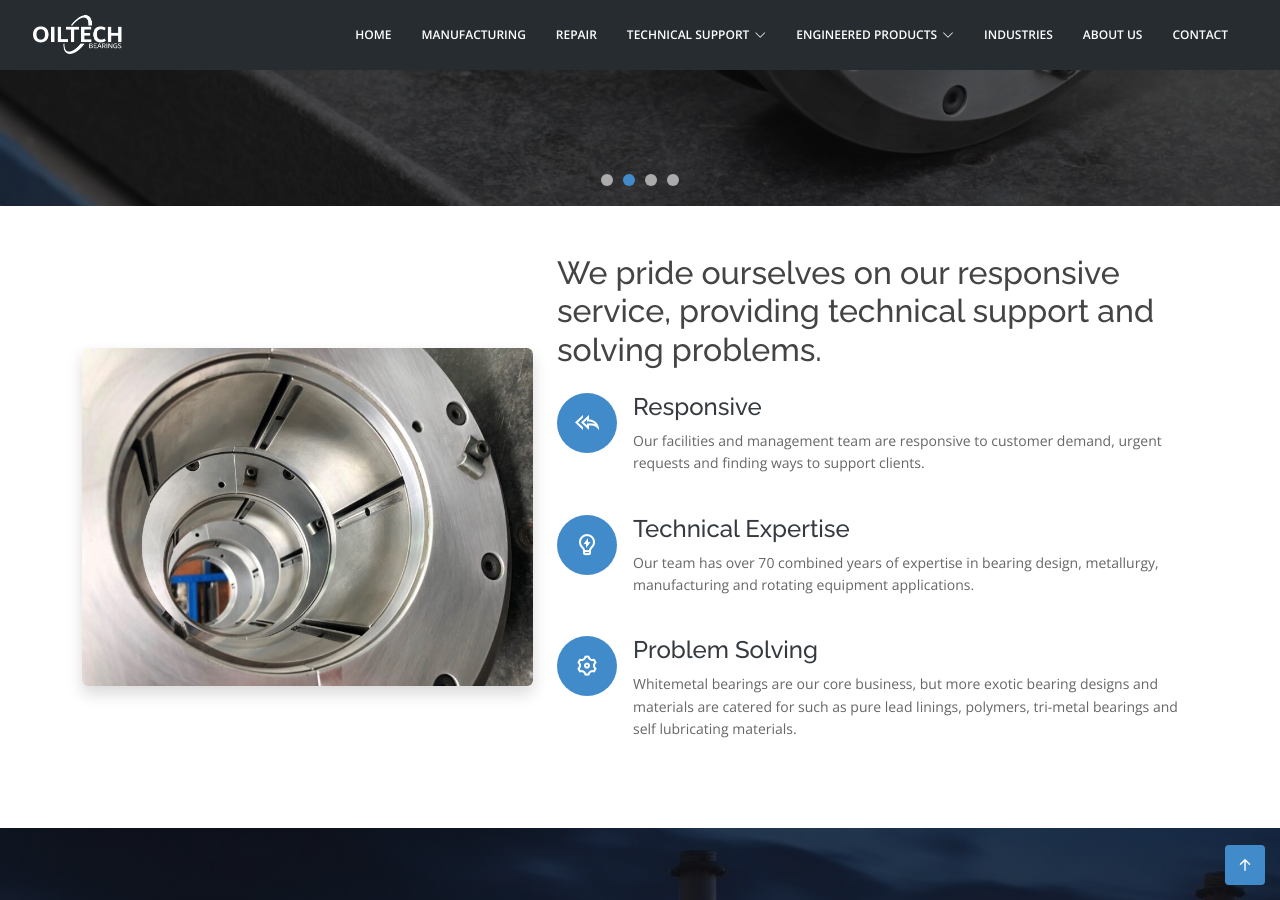
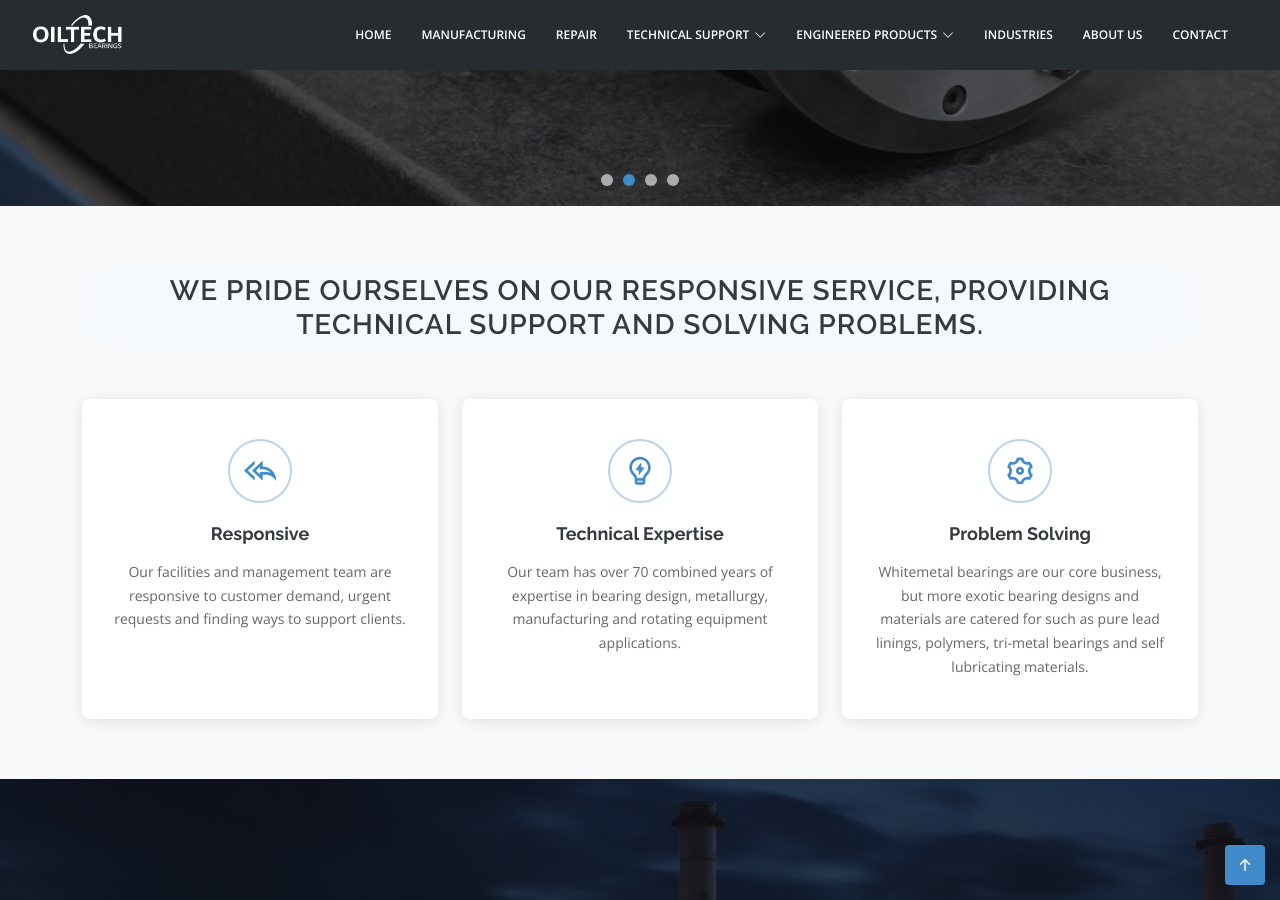
Before and after one commit to fractionerp/oiltechbrg.com, a Jekyll site: the page built from index.html, in a window 1280 px wide and 900 px high, scrolled down 694 px. Built offline with Jekyll 4.4.1, drawn with Linux system fonts in a browser that asks for light colours; nearby versions of some CDN libraries; library files that are not in the unit come from our copies; comment, search, counter and statistics services are not loaded.

Commit message:
style: match original site layout and fix industries page
- Change about section from 2-column to 3 feature cards
- Simplify gallery to standard 2x3 Bootstrap grid
- Add position:fixed to header to overlay carousel
- Improve industries page with card styling and backgrounds
- Add proper shadows and spacing to industry cards

Co-Authored-By: Claude Opus 4.5 <noreply@anthropic.com>

```diff
--- a/assets/css/style.css
+++ b/assets/css/style.css
@@ -83,6 +83,8 @@ h1, h2, h3, h4, h5, h6 {
 # Header
 --------------------------------------------------------------*/
 #header {
+  position: fixed;
+  top: 0;
   transition: all 0.5s;
   z-index: 997;
   padding: 15px 40px 15px 20px;
@@ -436,46 +438,36 @@ section {
 # About
 --------------------------------------------------------------*/
 .about {
-  padding: 60px 0; }
-/* About section icon circles */
-.about .icon-circle {
-  width: 60px;
-  height: 60px;
-  min-width: 60px;
-  background: #428bca;
-  border-radius: 50%;
-  display: flex;
-  align-items: center;
-  justify-content: center; }
-  .about .icon-circle i {
-    color: #fff;
-    font-size: 24px; }
-.about h4 a {
+  padding: 60px 0;
+  background: #f8f9fa; }
+.about .section-title {
+  margin-bottom: 40px; }
+.about .section-title h2 {
+  font-size: 28px;
+  font-weight: 600;
   color: #343a40;
-  transition: 0.3s; }
-  .about h4 a:hover {
-    color: #428bca; }
-.about p {
-  color: #666;
-  font-size: 14px;
-  line-height: 1.6; }
-
-.about .icon-boxes h4 {
-  font-size: 22px;
-  font-weight: 700;
-  color: #394047;
-  margin-bottom: 15px; }
+  text-align: center;
+  margin-bottom: 0; }
 .about .icon-box {
-  margin-top: 30px; }
+  text-align: center;
+  padding: 40px 30px;
+  background: #fff;
+  border-radius: 8px;
+  box-shadow: 0 2px 15px rgba(0, 0, 0, 0.1);
+  transition: 0.3s;
+  height: 100%; }
+  .about .icon-box:hover {
+    transform: translateY(-5px);
+    box-shadow: 0 5px 25px rgba(0, 0, 0, 0.15); }
   .about .icon-box .icon {
-    float: left;
     display: flex;
     align-items: center;
     justify-content: center;
     width: 64px;
     height: 64px;
     border: 2px solid #b9d4ec;
-    border-radius: 50px;
+    border-radius: 50%;
+    margin: 0 auto 20px;
     transition: 0.5s; }
     .about .icon-box .icon i {
       color: #428bca;
@@ -485,20 +477,20 @@ section {
     border-color: #428bca; }
     .about .icon-box:hover .icon i {
       color: #fff; }
-  .about .icon-box .title {
-    margin-left: 85px;
+  .about .icon-box h4 {
+    font-size: 18px;
     font-weight: 700;
-    margin-bottom: 10px;
-    font-size: 18px; }
-    .about .icon-box .title a {
+    margin-bottom: 15px; }
+    .about .icon-box h4 a {
       color: #343a40;
       transition: 0.3s; }
-      .about .icon-box .title a:hover {
+      .about .icon-box h4 a:hover {
         color: #428bca; }
-  .about .icon-box .description {
-    margin-left: 85px;
-    line-height: 24px;
-    font-size: 14px; }
+  .about .icon-box p {
+    color: #666;
+    font-size: 14px;
+    line-height: 1.7;
+    margin-bottom: 0; }
 .about .video-box {
   background: url("../img/about.jpg") center center no-repeat;
   background-size: cover;
@@ -866,7 +858,8 @@ section {
 # Info Rows (Image/Text pairs used across multiple pages)
 --------------------------------------------------------------*/
 .info-rows {
-  padding: 40px 0 60px 0; }
+  padding: 60px 0;
+  background: #f8f9fa; }
   .info-rows .intro-text {
     text-align: center;
     max-width: 800px;
@@ -937,32 +930,37 @@ section {
 
 /* Industry Cards */
 .industry-card {
-  padding: 30px 0;
-  border-bottom: 1px solid #e0e0e0; }
-  .industry-card:first-of-type {
-    border-top: 1px solid #e0e0e0; }
+  padding: 40px;
+  margin-bottom: 30px;
+  background: #fff;
+  border-radius: 8px;
+  box-shadow: 0 2px 15px rgba(0, 0, 0, 0.08); }
   .industry-card h3 {
     font-size: 22px;
     font-weight: 700;
     color: #394047;
     margin-bottom: 15px; }
     .industry-card h3 i {
-      font-size: 28px; }
+      font-size: 24px; }
   .industry-card p {
     font-size: 14px;
     color: #555;
     line-height: 1.7; }
   .industry-card img {
     width: 100%;
-    height: auto;
-    border-radius: 8px; }
+    max-height: 280px;
+    object-fit: cover;
+    border-radius: 8px;
+    box-shadow: 0 4px 15px rgba(0, 0, 0, 0.1); }
+  .industry-card .industry-content {
+    padding: 0 15px; }
 
 .industry-list {
   list-style: none;
   padding: 0;
-  margin: 15px 0 0 0; }
+  margin: 20px 0 0 0; }
   .industry-list li {
-    padding: 6px 0;
+    padding: 8px 0;
     font-size: 14px;
     color: #555;
     display: flex;
@@ -974,9 +972,13 @@ section {
       flex-shrink: 0; }
 
 @media (max-width: 991px) {
+  .industry-card {
+    padding: 30px; }
   .industry-card h3 {
     font-size: 20px;
-    margin-top: 10px; } }
+    margin-top: 15px; }
+  .industry-card .industry-content {
+    padding: 0; } }
 
 /*--------------------------------------------------------------
 # Services
@@ -1120,44 +1122,14 @@ section {
 --------------------------------------------------------------*/
 .gallery {
   padding: 60px 0; }
-  .gallery .gallery-grid {
-    display: grid;
-    grid-template-columns: repeat(12, 1fr);
-    grid-template-rows: repeat(2, 250px);
-    gap: 10px; }
-  /* Row 1: portrait(3) + portrait(3) + landscape(6) */
-  .gallery .gallery-item:nth-child(1) { grid-column: span 3; }
-  .gallery .gallery-item:nth-child(2) { grid-column: span 3; }
-  .gallery .gallery-item:nth-child(3) { grid-column: span 6; }
-  /* Row 2: landscape(5) + landscape(5) + portrait(2) */
-  .gallery .gallery-item:nth-child(4) { grid-column: span 5; }
-  .gallery .gallery-item:nth-child(5) { grid-column: span 5; }
-  .gallery .gallery-item:nth-child(6) { grid-column: span 2; }
-  .gallery .gallery-item {
-    overflow: hidden;
-    border-radius: 4px; }
-    .gallery .gallery-item img {
-      width: 100%;
-      height: 100%;
-      object-fit: cover;
-      transition: transform 0.3s ease; }
-    .gallery .gallery-item:hover img {
-      transform: scale(1.05); }
-  @media (max-width: 992px) {
-    .gallery .gallery-grid {
-      grid-template-columns: repeat(6, 1fr);
-      grid-template-rows: repeat(3, 200px); }
-    .gallery .gallery-item:nth-child(1),
-    .gallery .gallery-item:nth-child(2) { grid-column: span 3; }
-    .gallery .gallery-item:nth-child(3) { grid-column: span 6; }
-    .gallery .gallery-item:nth-child(4),
-    .gallery .gallery-item:nth-child(5) { grid-column: span 3; }
-    .gallery .gallery-item:nth-child(6) { grid-column: span 6; } }
-  @media (max-width: 576px) {
-    .gallery .gallery-grid {
-      grid-template-columns: 1fr;
-      grid-template-rows: repeat(6, 200px); }
-    .gallery .gallery-item:nth-child(n) { grid-column: span 1; } }
+.gallery img {
+  width: 100%;
+  height: 250px;
+  object-fit: cover;
+  border-radius: 4px;
+  transition: transform 0.3s ease; }
+.gallery img:hover {
+  transform: scale(1.03); }
 
 /*--------------------------------------------------------------
 # Team
--- a/index.html
+++ b/index.html
@@ -89,45 +89,34 @@ window.addEventListener('load', function() {
 <main id="main">
 
   <!-- ======= About Section ======= -->
-  <section id="about" class="about py-5">
+  <section id="about" class="about">
     <div class="container">
-      <div class="row align-items-center">
-        <div class="col-lg-5 mb-4 mb-lg-0">
-          <img src="{{ '/assets/img/about.jpg' | relative_url }}" class="img-fluid rounded shadow" alt="Oiltech Bearings Workshop">
+      <div class="section-title">
+        <h2>We pride ourselves on our responsive service, providing technical support and solving problems.</h2>
       </div>
-        <div class="col-lg-7">
-          <h2 class="mb-4">We pride ourselves on our responsive service, providing technical support and solving problems.</h2>
-
-          <div class="d-flex mb-4">
-            <div class="icon-circle me-3">
-              <i class="ri-reply-all-line"></i>
-            </div>
-            <div>
+      <div class="row justify-content-center">
+        <div class="col-lg-4 col-md-6 d-flex align-items-stretch">
+          <div class="icon-box">
+            <div class="icon"><i class="ri-reply-all-line"></i></div>
             <h4><a href="{{ '/contact' | relative_url }}">Responsive</a></h4>
             <p>Our facilities and management team are responsive to customer demand, urgent requests and finding ways to support clients.</p>
           </div>
         </div>
 
-          <div class="d-flex mb-4">
-            <div class="icon-circle me-3">
-              <i class="ri-lightbulb-flash-line"></i>
-            </div>
-            <div>
+        <div class="col-lg-4 col-md-6 d-flex align-items-stretch">
+          <div class="icon-box">
+            <div class="icon"><i class="ri-lightbulb-flash-line"></i></div>
             <h4><a href="{{ '/technical-support' | relative_url }}">Technical Expertise</a></h4>
             <p>Our team has over 70 combined years of expertise in bearing design, metallurgy, manufacturing and rotating equipment applications.</p>
           </div>
         </div>
 
-          <div class="d-flex mb-4">
-            <div class="icon-circle me-3">
-              <i class="ri-settings-3-line"></i>
-            </div>
-            <div>
+        <div class="col-lg-4 col-md-6 d-flex align-items-stretch">
+          <div class="icon-box">
+            <div class="icon"><i class="ri-settings-3-line"></i></div>
             <h4><a href="{{ '/engineered-bearings' | relative_url }}">Problem Solving</a></h4>
             <p>Whitemetal bearings are our core business, but more exotic bearing designs and materials are catered for such as pure lead linings, polymers, tri-metal bearings and self lubricating materials.</p>
           </div>
-          </div>
-
         </div>
       </div>
     </div>
@@ -217,45 +206,43 @@ window.addEventListener('load', function() {
   </section><!-- End Cta Section -->
 
   <!-- ======= Gallery Section ======= -->
-  <section id="gallery" class="gallery py-5">
+  <section id="gallery" class="gallery">
     <div class="container">
-      <div class="gallery-grid">
-        <!-- Row 1: 2 portrait + 1 landscape -->
-        <div class="gallery-item portrait">
+      <div class="row g-3">
+        <div class="col-lg-4 col-md-6">
+          <picture>
+            <source srcset="{{ '/assets/img/gallery/j-series.webp' | relative_url }}" type="image/webp">
+            <img src="{{ '/assets/img/gallery/j-series.JPG' | relative_url }}" class="img-fluid" alt="j series equalising thrust bearing assembly" loading="lazy">
+          </picture>
+        </div>
+        <div class="col-lg-4 col-md-6">
+          <picture>
+            <source srcset="{{ '/assets/img/gallery/lead-lined-seal.webp' | relative_url }}" type="image/webp">
+            <img src="{{ '/assets/img/gallery/lead-lined-seal.jpeg' | relative_url }}" class="img-fluid" alt="lead lined seals" loading="lazy">
+          </picture>
+        </div>
+        <div class="col-lg-4 col-md-6">
           <picture>
             <source srcset="{{ '/assets/img/gallery/m-series.webp' | relative_url }}" type="image/webp">
-            <img src="{{ '/assets/img/gallery/m-series.jpg' | relative_url }}" alt="modular thrust bearing assembly" loading="lazy">
+            <img src="{{ '/assets/img/gallery/m-series.jpg' | relative_url }}" class="img-fluid" alt="modular thrust bearing assembly" loading="lazy">
           </picture>
         </div>
-        <div class="gallery-item portrait">
+        <div class="col-lg-4 col-md-6">
           <picture>
-            <source srcset="{{ '/assets/img/gallery/lead-lined-seal.webp' | relative_url }}" type="image/webp">
-            <img src="{{ '/assets/img/gallery/lead-lined-seal.jpeg' | relative_url }}" alt="lead lined seals" loading="lazy">
+            <source srcset="{{ '/assets/img/gallery/ccz-tilt-pads.webp' | relative_url }}" type="image/webp">
+            <img src="{{ '/assets/img/gallery/ccz-tilt-pads.jpeg' | relative_url }}" class="img-fluid" alt="ccz tilt pads" loading="lazy">
           </picture>
         </div>
-        <div class="gallery-item landscape">
+        <div class="col-lg-4 col-md-6">
           <picture>
-            <source srcset="{{ '/assets/img/gallery/j-series.webp' | relative_url }}" type="image/webp">
-            <img src="{{ '/assets/img/gallery/j-series.JPG' | relative_url }}" alt="j series equalising thrust bearing assembly" loading="lazy">
+            <source srcset="{{ '/assets/img/gallery/re-engineering.webp' | relative_url }}" type="image/webp">
+            <img src="{{ '/assets/img/gallery/re-engineering.JPG' | relative_url }}" class="img-fluid" alt="re-engineering steam turbine bearings" loading="lazy">
           </picture>
         </div>
-        <!-- Row 2: 2 landscape + 1 portrait -->
-        <div class="gallery-item landscape">
-          <picture>
-            <source srcset="{{ '/assets/img/gallery/ccz-tilt-pads.webp' | relative_url }}" type="image/webp">
-            <img src="{{ '/assets/img/gallery/ccz-tilt-pads.jpeg' | relative_url }}" alt="ccz tilt pads" loading="lazy">
-          </picture>
-        </div>
-        <div class="gallery-item landscape">
-          <picture>
-            <source srcset="{{ '/assets/img/gallery/re-engineering.webp' | relative_url }}" type="image/webp">
-            <img src="{{ '/assets/img/gallery/re-engineering.JPG' | relative_url }}" alt="re-engineering steam turbine bearings" loading="lazy">
-          </picture>
-        </div>
-        <div class="gallery-item portrait">
+        <div class="col-lg-4 col-md-6">
           <picture>
             <source srcset="{{ '/assets/img/gallery/tilt-pad-journal.webp' | relative_url }}" type="image/webp">
-            <img src="{{ '/assets/img/gallery/tilt-pad-journal.jpeg' | relative_url }}" alt="tilt pad journal bearing" loading="lazy">
+            <img src="{{ '/assets/img/gallery/tilt-pad-journal.jpeg' | relative_url }}" class="img-fluid" alt="tilt pad journal bearing" loading="lazy">
           </picture>
         </div>
       </div>
```
Lines whose indentation alone changed are shown as unchanged.
